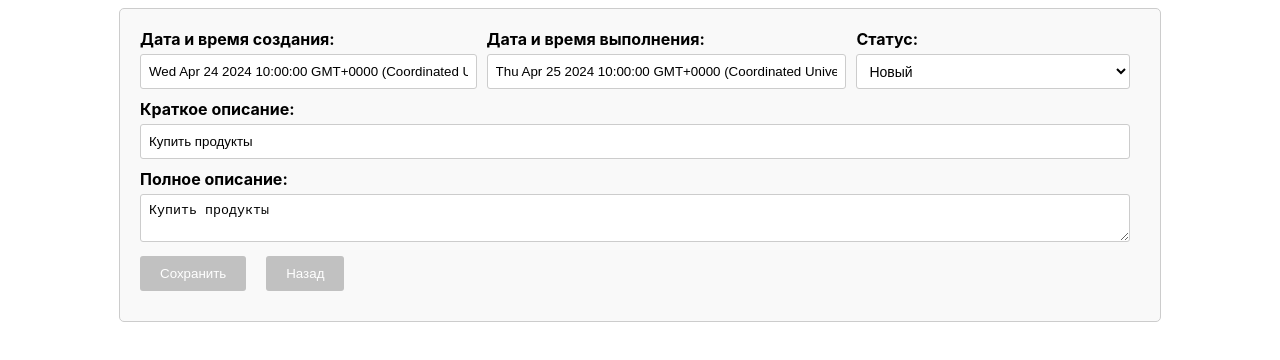
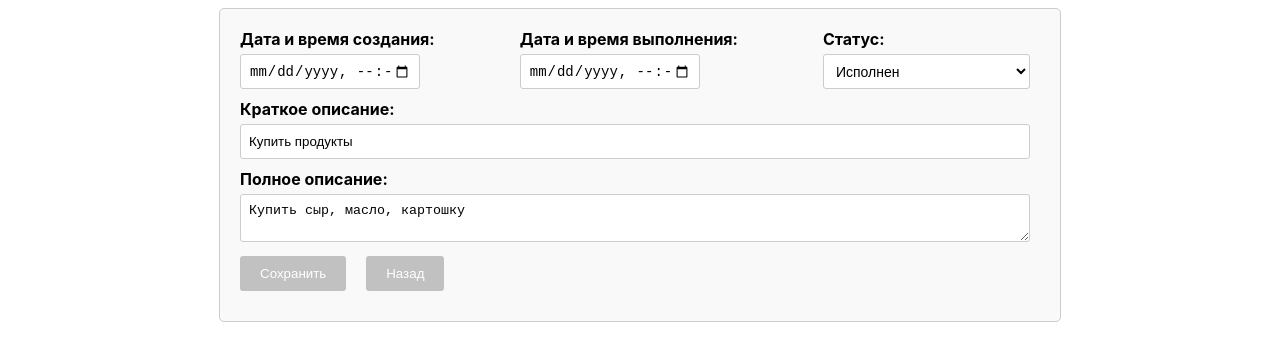
Before and after one commit to TumenSan/test-task-reminder, an Angular app: page /reminder/1 in a window 1280 px wide. Shown: the top 360 px of the page. Built offline with nearby package versions, Linux system fonts and the light colour scheme.

Commit message:
feat: upd input type datetime-local and upd data

```diff
--- a/package.json
+++ b/package.json
@@ -11,10 +11,12 @@
   "private": true,
   "dependencies": {
     "@angular/animations": "^17.1.0",
+    "@angular/cdk": "^17.3.6",
     "@angular/common": "^17.1.0",
     "@angular/compiler": "^17.1.0",
     "@angular/core": "^17.1.0",
     "@angular/forms": "^17.1.0",
+    "@angular/material": "^17.3.6",
     "@angular/platform-browser": "^17.1.0",
     "@angular/platform-browser-dynamic": "^17.1.0",
     "@angular/router": "^17.1.0",
--- a/src/app/components/reminder-form/reminder-form.component.css
+++ b/src/app/components/reminder-form/reminder-form.component.css
@@ -1,5 +1,5 @@
 form {
-  max-width: 1000px;
+  max-width: 800px;
   margin: 0 auto;
   padding: 20px;
   border: 1px solid #ccc;
@@ -54,6 +54,24 @@ option:hover {
   background-color: #f0f0f0; /* Фоновый цвет при наведении на опцию */
 }
 
+.date-input {
+  width: 180px;
+  padding: 8px;
+  border: 1px solid #ccc;
+  border-radius: 3px;
+  box-sizing: border-box;
+  margin-top: 5px;
+  min-height: 35px;
+  max-height: 35px; /* Ограничиваем высоту, чтобы соответствовать другим элементам формы */
+  background-color: #fff; /* Фоновый цвет */
+  font-size: 14px; /* Размер шрифта */
+}
+
+.date-input:hover,
+.date-input:focus {
+  border-color: #666; /* Цвет рамки при наведении и фокусе */
+}
+
 input[type="text"],
 textarea {
   width: 100%;
--- a/src/app/components/reminder-form/reminder-form.component.html
+++ b/src/app/components/reminder-form/reminder-form.component.html
@@ -2,11 +2,11 @@
   <div class="row">
     <div>
       <label>Дата и время создания:</label>
-      <input type="text" [(ngModel)]="reminder.creationDateTime" name="creationDateTime">
+      <input type="datetime-local" [(ngModel)]="reminder.creationDateTime" name="creationDateTime" [ngModelOptions]="{standalone: true}" class="styled-input date-input">
     </div>
     <div>
       <label>Дата и время выполнения:</label>
-      <input type="text" [(ngModel)]="reminder.completionDateTime" name="completionDateTime">
+      <input type="datetime-local" [(ngModel)]="reminder.completionDateTime" name="completionDateTime" [ngModelOptions]="{standalone: true}" class="styled-input date-input">
     </div>
     <div>
       <label>Статус:</label>
--- a/src/app/components/reminder-form/reminder-form.component.ts
+++ b/src/app/components/reminder-form/reminder-form.component.ts
@@ -1,5 +1,6 @@
 import { Component } from '@angular/core';
 import { FormsModule } from '@angular/forms';
+
 import { Reminder } from '../../models/reminder.model';
 import { ActivatedRoute, Router } from '@angular/router';
 import { ReminderService } from '../../services/reminder.service';
@@ -14,9 +15,7 @@ import { ReminderService } from '../../services/reminder.service';
 export class ReminderFormComponent {
   reminder!: Reminder;
 
-  constructor(private route: ActivatedRoute, private router: Router, private reminderService: ReminderService) {
-    // Получение напоминания из роута и инициализация данных для редактирования
-  }
+  constructor(private route: ActivatedRoute, private router: Router, private reminderService: ReminderService) { }
 
   ngOnInit(): void {
     this.route.params.subscribe({
--- a/src/app/components/reminder-list/reminder-list.component.html
+++ b/src/app/components/reminder-list/reminder-list.component.html
@@ -11,8 +11,8 @@
       <tr *ngFor="let reminder of reminders" (dblclick)="openReminderForm(reminder)">
         <td>{{ reminder.status }}</td>
         <td>{{ reminder.shortDescription }}</td>
-        <td>{{ reminder.creationDateTime }}</td>
-        <td>{{ reminder.completionDateTime }}</td>
+        <td>{{ reminder.creationDateTime | date:'HH:mm dd/MM/yyyy'}}</td>
+        <td>{{ reminder.completionDateTime | date:'HH:mm dd/MM/yyyy'}}</td>
       </tr>
   </tbody>
 </table>
--- a/src/app/services/reminder.service.ts
+++ b/src/app/services/reminder.service.ts
@@ -10,43 +10,43 @@ export class ReminderService {
   private reminders: Reminder[] = [
     {
       id: 1,
-      status: ReminderStatus.New,
+      status: ReminderStatus.Completed,
       shortDescription: 'Купить продукты',
-      fullDescription: 'Купить продукты',
-      creationDateTime: new Date('April 24, 2024 10:00:00'),
-      completionDateTime: new Date('April 25, 2024 10:00:00')
+      fullDescription: 'Купить сыр, масло, картошку',
+      creationDateTime: new Date('April 24, 2024 10:00'),
+      completionDateTime: new Date('April 25, 2024 10:00')
     },
     {
       id: 2,
-      status: ReminderStatus.Completed,
-      shortDescription: 'Сделать уроки',
-      fullDescription: 'Купить продукты',
-      creationDateTime: new Date('April 24, 2024 10:00:00'),
+      status: ReminderStatus.Planned,
+      shortDescription: 'Убраться',
+      fullDescription: 'Помыть пол, помыть окна, стены',
+      creationDateTime: new Date('April 23, 2024 10:00'),
       completionDateTime: new Date('April 25, 2024 10:00:00')
     },
     {
       id: 3,
       status: ReminderStatus.Completed,
-      shortDescription: 'Сделать уроки',
-      fullDescription: 'Купить продукты',
-      creationDateTime: new Date('April 24, 2024 10:00:00'),
-      completionDateTime: new Date('April 25, 2024 10:00:00')
+      shortDescription: 'Сходить в больницу',
+      fullDescription: 'Нужно быть на приеме у терапевта',
+      creationDateTime: new Date('April 22, 2024 10:00'),
+      completionDateTime: new Date('April 24, 2024 10:00')
     },
     {
       id: 4,
-      status: ReminderStatus.Completed,
-      shortDescription: 'Сделать уроки',
-      fullDescription: 'Купить продукты',
-      creationDateTime: new Date('April 24, 2024 10:00:00'),
-      completionDateTime: new Date('April 25, 2024 10:00:00')
+      status: ReminderStatus.Planned,
+      shortDescription: 'Сделать задания',
+      fullDescription: 'Решить задания по номерам',
+      creationDateTime: new Date('April 20, 2024 10:00'),
+      completionDateTime: new Date('April 25, 2024 10:00')
     },
     {
       id: 5,
-      status: ReminderStatus.Completed,
-      shortDescription: 'Сделать уроки',
-      fullDescription: 'Купить продукты',
-      creationDateTime: new Date('April 24, 2024 10:00:00'),
-      completionDateTime: new Date('April 25, 2024 10:00:00')
+      status: ReminderStatus.Overdue,
+      shortDescription: 'Отправить посылку',
+      fullDescription: 'Отправить посылку',
+      creationDateTime: new Date('April 23, 2024 10:00'),
+      completionDateTime: new Date('April 25, 2024 10:00')
     }
   ];
 
```
Also changed, not shown: 1 other file (tests, documents, lock files or other folders).
